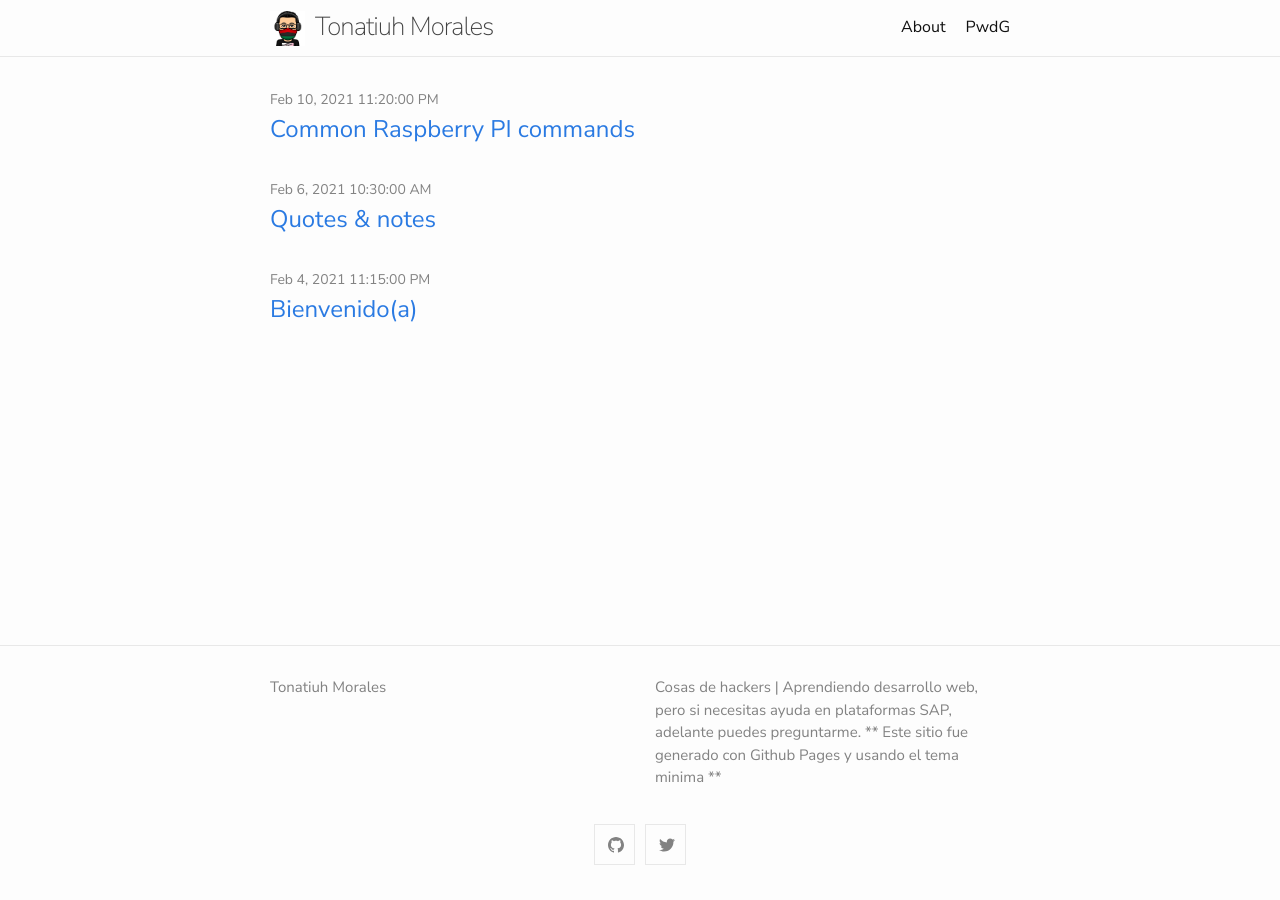
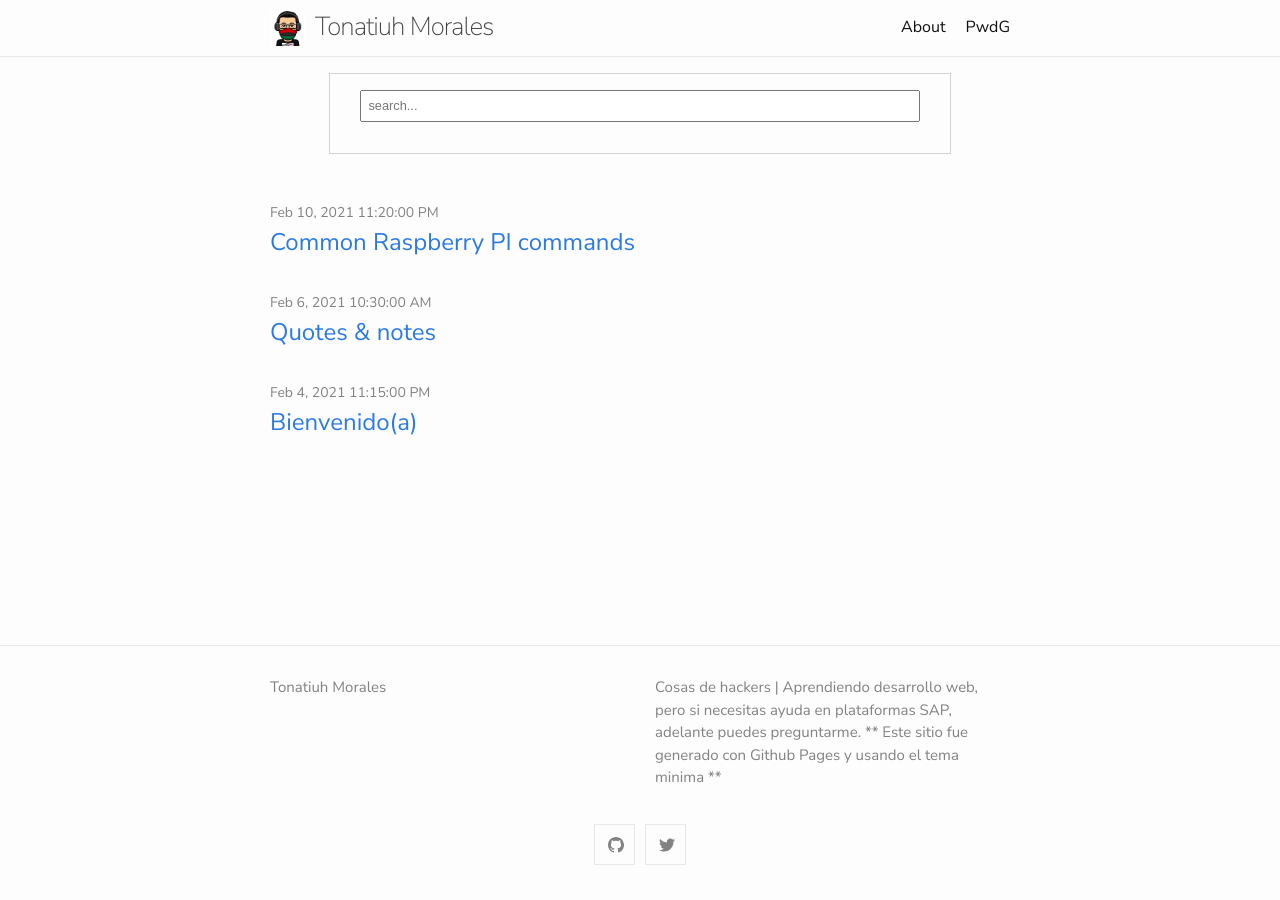
Before and after one commit to blackc0mb/blackc0mb.github.io, a Jekyll site: the page built from index.md, in a window 1280 px wide. Built offline with Jekyll 4.4.1, drawn with Linux system fonts in a browser that asks for light colours; comment, search, counter and statistics services are not loaded.

Commit message:
add simple-jekyll-search.min.js

```diff
--- a/_layouts/default.html
+++ b/_layouts/default.html
@@ -7,6 +7,11 @@
 
     {%- include header.html -%}
 
+    <div id="search-demo-container">
+      <input type="search" id="search-input" placeholder="search...">
+      <ul id="results-container"></ul>
+    </div>
+
     <main class="page-content" aria-label="Content">
       <div class="wrapper">
         {{ content }}
--- a/assets/css/style.scss
+++ b/assets/css/style.scss
@@ -4,3 +4,28 @@
 @import
   "minima/skins/{{ site.minima.skin | default: 'classic' }}",
   "minima/initialize";
+
+#search-demo-container {
+  max-width: 40em;
+  width: 20em;
+  padding: 1em;
+  margin: 1em auto;
+  border: 1px solid lightgrey;
+
+  @media screen and (min-width: $on-large) {
+    max-width: calc(#{$content-width} - (#{$spacing-unit} * 2));
+    padding-right: $spacing-unit;
+    padding-left: $spacing-unit;
+    width: 35em;
+  }
+}
+
+#search-input {
+  display: inline-block;
+  padding: .5em;
+  width: 100%;
+  font-size: 0.8em;
+  -webkit-box-sizing: border-box;
+  -moz-box-sizing: border-box;
+  box-sizing: border-box;
+}
```
Also changed, not shown: other parts of _layouts/default.html (+15 -0 lines).
